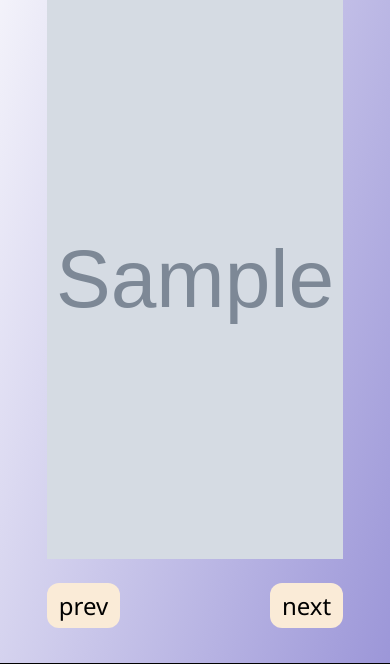
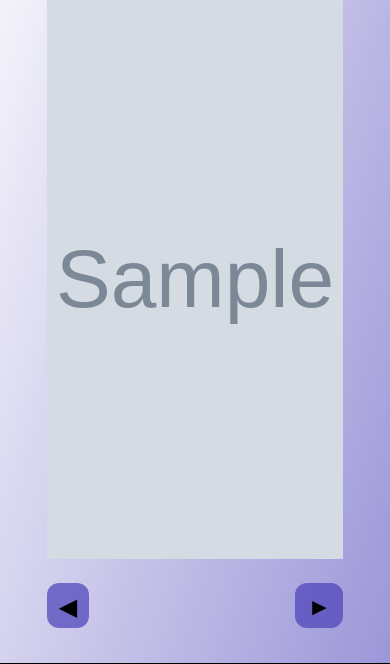
Before and after one commit to FFkuralator/web_service_DRG, a Flask app: page /space/1 in a window 390 px wide. Shown: the part 257-921 px from the top of the page. Run offline with Flask 3, Linux system fonts and the light colour scheme; tables that the repository leaves empty hold one stand-in row (values such as "Sample post"); grey boxes marked "Sample" are stand-in pictures; data that the repository does not hold is empty.

Commit message:
hotfix 71

```diff
--- a/app/static/css/base.css
+++ b/app/static/css/base.css
@@ -30,6 +30,9 @@ body {
 }
 .text_center {
     text-align: center;
+}
+.footer_logo {
+    z-index: 3
 }
 
 .header {
--- a/app/static/css/space_card.css
+++ b/app/static/css/space_card.css
@@ -361,12 +361,12 @@
         padding: 6px 12px;
         border: none;
         border-radius: 12px;
-        background-color: antiquewhite;
+        background-color: #4a40b8b3;
         cursor: pointer;
         display: block;
     }
     .gallery_button:hover {
-        background-color: rgb(195, 161, 116);
+        background-color: #4A40B8;
     }
     .booking_form {
         width: auto;
--- a/app/templates/spaces/space_card.html
+++ b/app/templates/spaces/space_card.html
@@ -47,8 +47,8 @@
                 {% endif %}
             </div>
             <div class="button_container">
-                <button id="prev_btn" class="gallery_button">prev</button>
-                <button id="next_btn" class="gallery_button">next</button>
+                <button id="prev_btn" class="gallery_button">&#9664</button>
+                <button id="next_btn" class="gallery_button">&#9658</button>
             </div>
         </div>
     </section>
```
